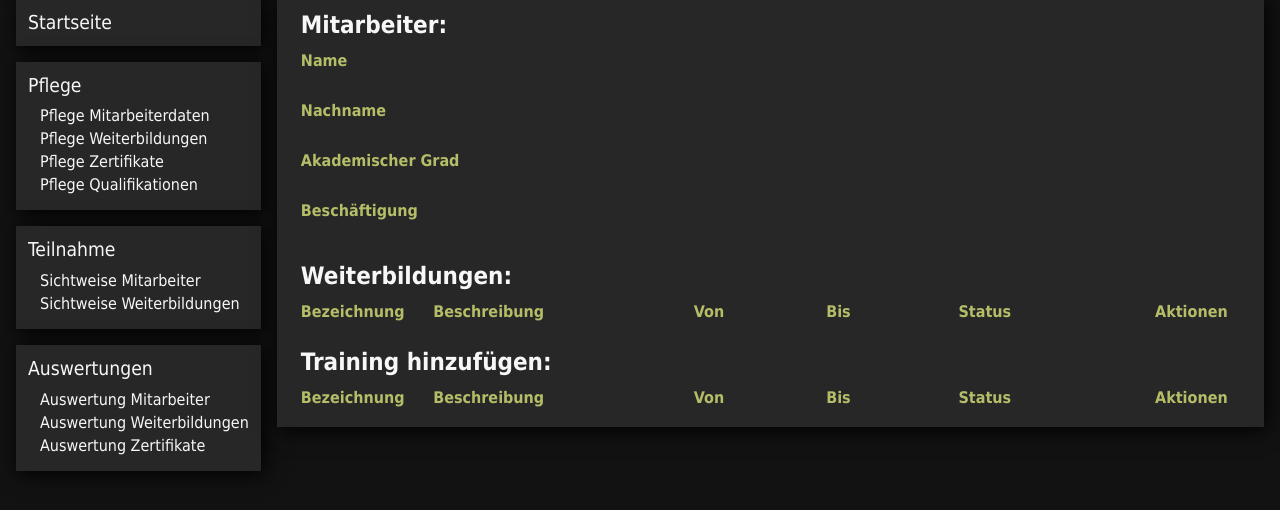
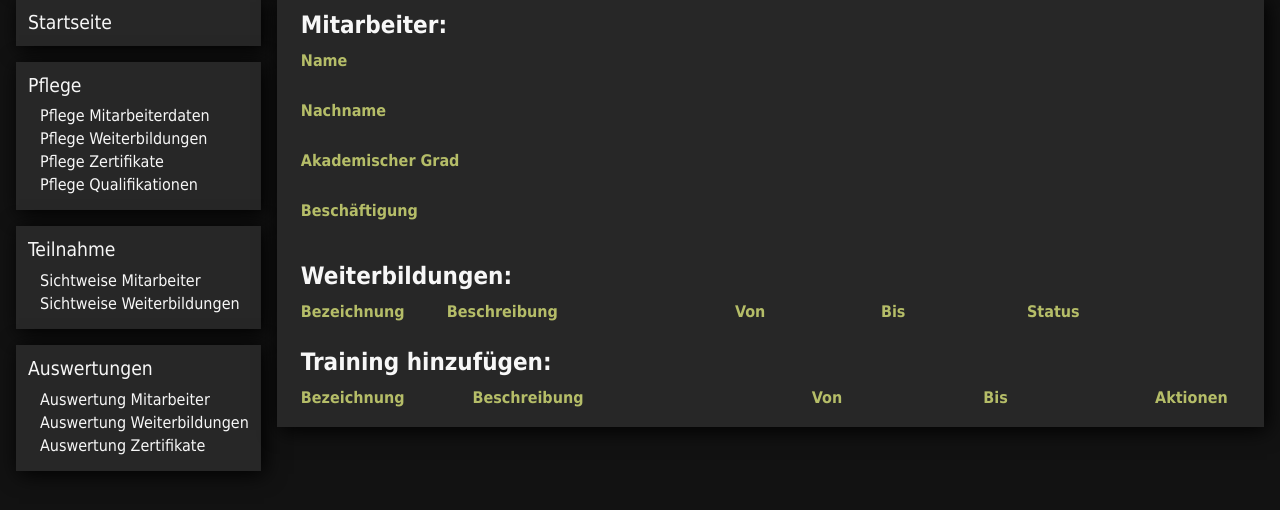
Before and after one commit to K4iblue/HSNR-WEB-P3, a Python web app: template templates/participation-employee.mako in a window 1280 px wide. Shown: the part 173-683 px from the top of the page. Run offline with Mako, Linux system fonts and the light colour scheme; the template is opened without the code that fills it, so the values that code supplies are empty.

Commit message:
finished participation employee

```diff
--- a/app/model/participation.py
+++ b/app/model/participation.py
@@ -9,6 +9,9 @@ class Status(IntEnum):
     CANCELED = 3
     UNSUCCESSFUL = 4
     SUCCESSFUL = 5
+
+def render_status(string):
+    return {"1": "Angemeldet", "2": "Nimmt teil", "3": "Storniert", "4": "Nicht erfolgreich beendet", "5": "Erfolgreich beendet"}[string]
 
 @db_model()
 class Participation:
--- a/content/main.css
+++ b/content/main.css
@@ -26,6 +26,14 @@
 
 .list-participation-trainings {
   grid-template-columns: 0.5fr 1fr 0.5fr 0.5fr 0.75fr 85px;
+}
+
+.list-participation-employees {
+  grid-template-columns: 0.5fr 1fr 0.5fr 0.5fr 0.75fr;
+}
+
+.list-participation-employees-action {
+  grid-template-columns: 0.5fr 1fr 0.5fr 0.5fr 85px;
 }
 
 .list-header > div, label {
--- a/content/participation-employee.js
+++ b/content/participation-employee.js
@@ -1,28 +1,27 @@
 document.querySelectorAll(".actions .add").forEach((e) =>
   e.addEventListener("click", function (e) {
     const row = this.parentElement.parentElement;
-    const employee_id = document.querySelector('[name="id"]').value
+    const employee_id = document.querySelector('[name="id"]').value;
     const training_id = row.dataset.trainingId;
 
-    fetch("/api/employee/add-participation", {
+    fetch("/api/participation/insert", {
       method: "post",
       headers: { "Content-Type": "application/json" },
-      body: JSON.stringify({employee_id, training_id}),
+      body: JSON.stringify({ employee_id, training_id, status: 1 }),
     }).then(() => window.location.reload());
   })
 );
 document.querySelectorAll("select").forEach((e) =>
   e.addEventListener("change", function (e) {
-    const row = this.parentElement.parentElement;
-    const employee_id = document.querySelector('[name="id"]').value
+    const row = this.parentElement;
+    const employee_id = document.querySelector('[name="id"]').value;
     const training_id = row.dataset.trainingId;
     const status = this.value;
 
-    fetch("/api/employee/update-participation", {
+    fetch("/api/participation/update", {
       method: "post",
       headers: { "Content-Type": "application/json" },
-      body: JSON.stringify({employee_id, training_id, status}),
-    })
-      .then(() => window.location.reload());
+      body: JSON.stringify({ employee_id, training_id, status }),
+    }).then(() => window.location.reload());
   })
 );
--- a/templates/participation-employee.mako
+++ b/templates/participation-employee.mako
@@ -1,4 +1,7 @@
 <%inherit file="layout.mako"/>
+<%!
+  from app.model.participation import render_status as status
+%>
 <%def name="head()">
   <script defer src="/static/participation-employee.js"></script>
 </%def>
@@ -18,16 +21,15 @@
 <br/>
 <br/>
 <h2>Weiterbildungen:</h2>
-<div class="list-header list-participation-trainings">
+<div class="list-header list-participation-employees">
   <div>Bezeichnung</div>
   <div>Beschreibung</div>
   <div>Von</div>
   <div>Bis</div>
   <div>Status</div>
-  <div>Aktionen</div>
 </div>
 % for training in trainings_assigned:
-  <div data-training-id="${training['id']}" class="list-row list-participation-trainings">
+  <div data-training-id="${training['id']}" class="list-row list-participation-employees">
     <input disabled name="title" value="${training['title'] | h}"></input>
     <input disabled name="desc" value="${training['desc'] | h}"></input>
     <input disabled name="data_from" type="date" value="${training['date_from'] | h}"></input>
@@ -35,23 +37,22 @@
     <% selected = participations[training['id']] %>
     <select>
       % for s in [1,2,3,4,5]:
-        <option ${selected == s and "selected" or ""}>${s}</option>
+        <option ${selected == s and "selected" or ""} value="${s}">${s | status}</option>
       % endfor
     </select>
   </div>
 % endfor
 <br/>
 <h2>Training hinzufügen:</h2>
-<div class="list-header list-participation-trainings">
+<div class="list-header list-participation-employees-action">
   <div>Bezeichnung</div>
   <div>Beschreibung</div>
   <div>Von</div>
   <div>Bis</div>
-  <div>Status</div>
   <div>Aktionen</div>
 </div>
 % for training in trainings_available:
-  <div data-training-id="${training['id']}" class="list-row list-participation-trainings">
+  <div data-training-id="${training['id']}" class="list-row list-participation-employees-action">
     <input disabled name="title" value="${training['title'] | h}"></input>
     <input disabled name="desc" value="${training['desc'] | h}"></input>
     <input disabled name="data_from" type="date" value="${training['date_from'] | h}"></input>
```
Also changed, not shown: data/data.db.
